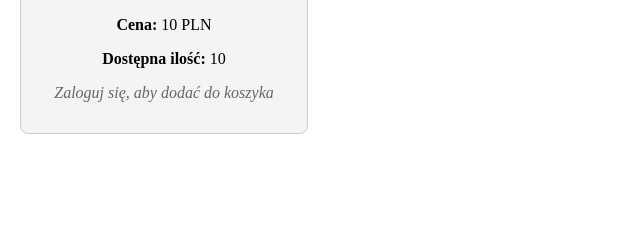
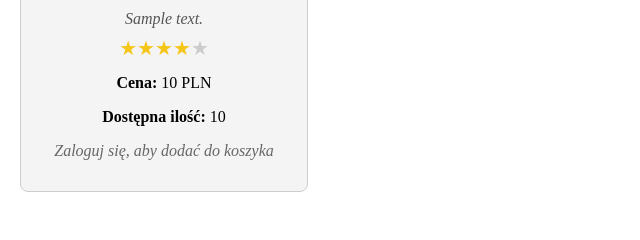
Before and after one commit to Motylkac/PHP_Shop, a PHP site: page /home.php in a window 1280 px wide. Shown: the part 267-507 px from the top of the page, without its empty margins (0-640 px from the left). Run offline with PHP 8.4, Linux system fonts and the light colour scheme; tables that the repository leaves empty or names only in its code hold one stand-in row (values such as "Sample post").

Commit message:
Description and Star-Rating of articles

```diff
--- a/site/home.php
+++ b/site/home.php
@@ -1,5 +1,24 @@
 <?php
 include '../link.php';
+
+function renderStars($rating) {
+    $fullStars = floor($rating);
+    $halfStar = ($rating - $fullStars) >= 0.5 ? true : false;
+    $emptyStars = 5 - $fullStars - ($halfStar ? 1 : 0);
+
+    $html = '<div class="star-rating">';
+    for ($i = 0; $i < $fullStars; $i++) {
+        $html .= '<span class="star full">&#9733;</span>'; // full star
+    }
+    if ($halfStar) {
+        $html .= '<span class="star half">&#9733;</span>'; // half star
+    }
+    for ($i = 0; $i < $emptyStars; $i++) {
+        $html .= '<span class="star empty">&#9733;</span>'; // empty star
+    }
+    $html .= '</div>';
+    return $html;
+}
 
 $isAdmin = isset($_SESSION['isAdmin']) && $_SESSION['isAdmin'] === true;
 $isLoggedIn = isset($_SESSION['username']);
@@ -33,7 +52,7 @@ if ($_SERVER['REQUEST_METHOD'] === 'POST' && isset($_POST['item_id'], $_POST['qu
     }
 }
 
-$sql = "SELECT Item_ID, Item_Name, Item_Image, Item_Price, Item_Quantity FROM articles";
+$sql = "SELECT Item_ID, Item_Name, Item_Image, Item_Price, Item_Quantity, Item_Description, Item_Rating FROM articles";
 $result = $conn->query($sql);
 ?>
 <!DOCTYPE html>
@@ -42,7 +61,7 @@ $result = $conn->query($sql);
     <meta charset="UTF-8" />
     <title>Strona główna</title>
     <link rel="stylesheet" href="../styles/navbar_s.css?v=1.1">
-    <link rel="stylesheet" href="../styles/home_s.css?v=1.1">
+    <link rel="stylesheet" href="../styles/home_s.css?v=1.3">
 </head>
 <body>
 
@@ -83,6 +102,10 @@ $result = $conn->query($sql);
                 echo '<p>Brak dostępnego zdjęcia</p>';
             }
             ?>
+            <p class="description"><?= htmlspecialchars($row['Item_Description']) ?></p>
+
+            <?= renderStars(floatval($row['Item_Rating'])) ?>
+
             <p><strong>Cena:</strong> <?= htmlspecialchars($row['Item_Price']) ?> PLN</p>
             <p><strong>Dostępna ilość:</strong> <?= htmlspecialchars($row['Item_Quantity']) ?></p>
 
--- a/styles/home_s.css
+++ b/styles/home_s.css
@@ -23,7 +23,6 @@
     background-color: #ffe5e5;
 }
 
-/* Header styles */
 h1 {
     margin-top: 60px;
     margin-bottom: 10px;
@@ -35,13 +34,11 @@ h2 {
     padding: 0 20px;
 }
 
-/* Body reset */
 body {
     margin: 0;
     padding: 0;
 }
 
-/* Success message */
 .success-message {
     background-color: #d4edda;
     color: #155724;
@@ -67,7 +64,6 @@ body {
     background-color: #218838;
 }
 
-/* Add to cart form */
 .add-to-cart-form {
     margin-top: 15px;
     padding-top: 15px;
@@ -128,3 +124,39 @@ body {
 .edit-btn:hover {
     background-color: #138496;
 }
+
+.description {
+    font-style: italic;
+    margin: 10px 0;
+    color: #555;
+}
+
+.star-rating {
+    font-size: 20px;
+    line-height: 1;
+    margin-bottom: 8px;
+}
+
+.star {
+    display: inline-block;
+    position: relative;
+    color: #ccc;
+}
+
+.star.full {
+    color: #f5c518;
+}
+
+.star.half {
+    color: #ccc;
+}
+
+.star.half::before {
+    content: '\2605';
+    position: absolute;
+    left: 0;
+    top: 0;
+    width: 50%;
+    overflow: hidden;
+    color: #f5c518;
+}
```
Also changed, not shown: sql.txt (+16 -13 lines), README.md.
